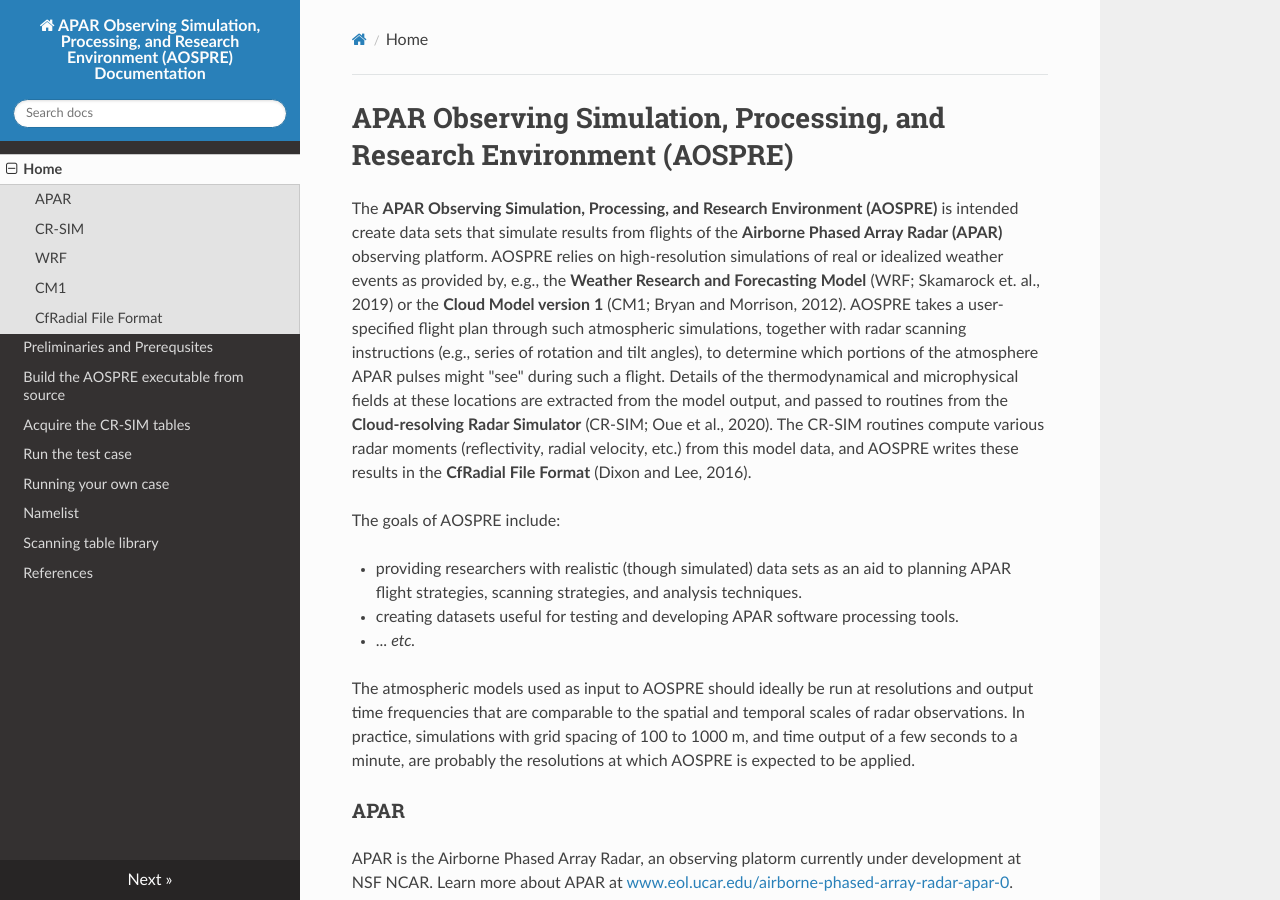
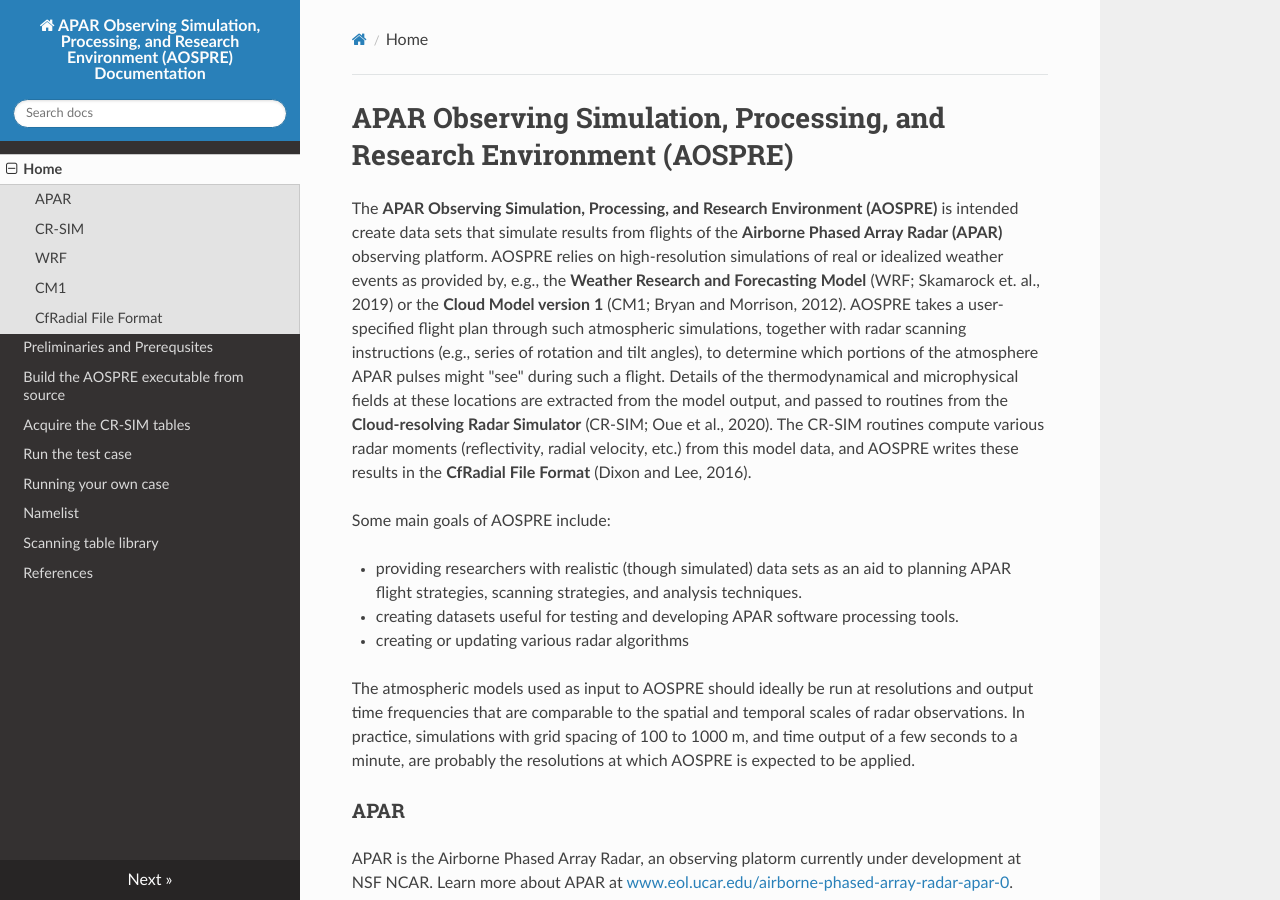
Before and after one commit to tingyucha/AOSPRE, an MkDocs documentation site: the page built from docs/index.md, in a window 1280 px wide and 900 px high. Built offline with MkDocs 1.6.1, drawn with Linux system fonts in a browser that asks for light colours; nearby versions of some CDN libraries.

Commit message:
Update index.md
Removed the "... etc" under goals of AOSPRE and added a comment about algorithm creation or updating.

```diff
--- a/docs/index.md
+++ b/docs/index.md
@@ -18,14 +18,14 @@ et al., 2020).  The CR-SIM routines compute various radar moments
 writes these results in the <b>CfRadial File Format</b> (Dixon and
 Lee, 2016).
 
-The goals of AOSPRE include:
+Some main goals of AOSPRE include:
 <ul>
 <li>providing researchers with realistic
 (though simulated) data sets as an aid to planning APAR flight
 strategies, scanning strategies, and analysis techniques.</li>
 <li>creating datasets
 useful for testing and developing APAR software processing tools.</li>
-<li> ... <i>etc.</i>
+<li>creating or updating various radar algorithms</i>
 </ul>
 
 The atmospheric models used as input to AOSPRE should ideally be run at
```
